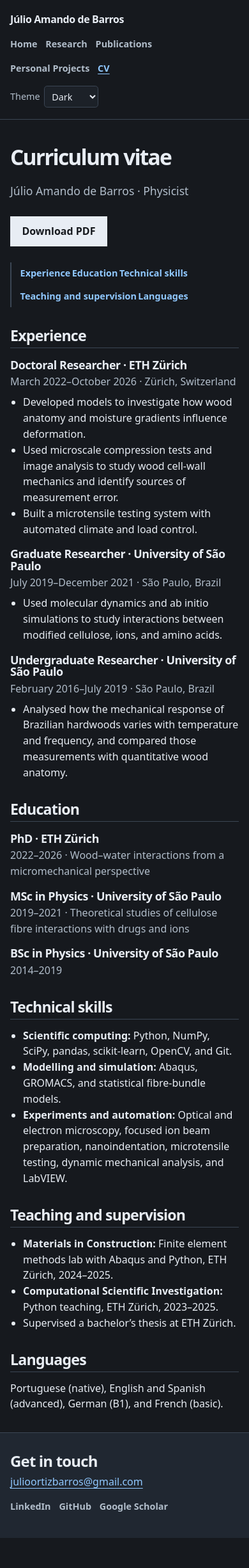
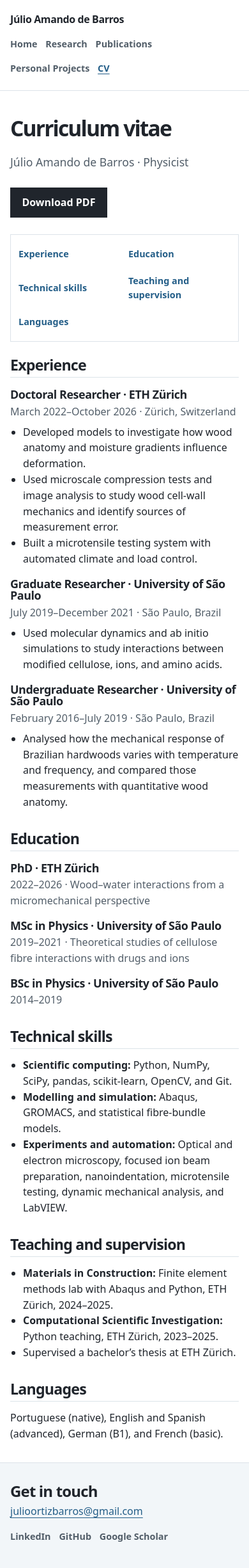
Before and after one commit to juliobarros-BR/juliobarros-BR.github.io, a Jekyll site: the page built from cv.md, in a window 390 px wide. Shown: the whole page at 64% size. Built offline with Jekyll 4.4.1, drawn with Linux system fonts in a browser that asks for light colours; before the commit the page ends 2403 px from its top, so only the background shows below that.

Commit message:
Fix mobile CV navigation and follow system theme

```diff
--- a/_layouts/default.html
+++ b/_layouts/default.html
@@ -1,11 +1,10 @@
 <!doctype html>
-<html lang="en" data-theme="dark">
+<html lang="en">
 <head>
   <meta charset="utf-8">
   <meta name="viewport" content="width=device-width, initial-scale=1">
   <meta name="description" content="{{ page.description | default: site.description | escape }}">
   <title>{% if page.url != '/' %}{{ page.title | escape }} · {% endif %}{{ site.title | escape }}</title>
-  <script src="{{ '/assets/js/theme.js' | relative_url }}"></script>
   <link rel="stylesheet" href="{{ '/assets/css/custom.css' | relative_url }}">
 </head>
 <body>
@@ -18,14 +17,6 @@
           <a href="{{ item.url | relative_url }}"{% if page.url == item.url %} aria-current="page"{% endif %}>{{ item.title }}</a>
         {% endfor %}
       </nav>
-      <label class="theme-control" hidden>
-        Theme
-        <select id="site-theme">
-          <option value="dark">Dark</option>
-          <option value="light">Light</option>
-          <option value="system">System</option>
-        </select>
-      </label>
     </div>
   </header>
   <main id="main" class="shell" tabindex="-1">
--- a/assets/css/custom.css
+++ b/assets/css/custom.css
@@ -146,7 +146,8 @@ h3 { font-size: 1.44rem; letter-spacing: -.045em; }
   --tint: #f2f6f9;
   font-family: system-ui, sans-serif;
 }
-:root[data-theme="dark"] {
+@media (prefers-color-scheme: dark) {
+  :root {
     color-scheme: dark;
     --paper: #16191e;
     --surface: #1c2128;
@@ -156,20 +157,6 @@ h3 { font-size: 1.44rem; letter-spacing: -.045em; }
     --line: #3b4654;
     --tint: #202731;
   }
-.theme-control {
-  display: flex;
-  align-items: center;
-  gap: .4rem;
-  color: var(--muted);
-  font-size: .9rem;
-}
-.theme-control select {
-  color: var(--ink);
-  background: var(--surface);
-  border: 1px solid var(--line);
-  border-radius: .3rem;
-  font: inherit;
-  padding: .35rem .45rem;
 }
 .shell { width: min(950px, calc(100% - 3rem)); }
 h1, .hero h1 { font-size: clamp(2.1rem, 5vw, 3.5rem); letter-spacing: -.055em; line-height: 1.08; }
@@ -195,8 +182,25 @@ h3 { letter-spacing: -.025em; }
 .cv-content ul { margin-block: .45rem 1rem; padding-left: 1.25rem; }
 @media (max-width: 600px) {
   .shell { width: calc(100% - 2rem); }
-  .hero, .cv-layout { grid-template-columns: 1fr; }
+  .hero { grid-template-columns: 1fr; }
   .portrait { width: 9rem; }
-  .cv-nav { position: static; display: flex; }
   .profile-research .project-body { padding-top: .85rem; }
 }
+
+@media (max-width: 700px) {
+  .cv-layout { grid-template-columns: minmax(0, 1fr); gap: 1.5rem; }
+  .cv-nav {
+    position: static;
+    grid-template-columns: repeat(auto-fit, minmax(min(100%, 9rem), 1fr));
+    gap: .25rem .75rem;
+    border: 1px solid var(--line);
+    padding: .5rem .75rem;
+  }
+  .cv-nav a {
+    display: flex;
+    align-items: center;
+    min-height: 44px;
+    padding: .3rem 0;
+    text-align: left;
+  }
+}
--- a/assets/js/theme.js
+++ /dev/null
@@ -1,37 +0,0 @@
-(() => {
-  const choices = ["dark", "light", "system"];
-  const media = window.matchMedia("(prefers-color-scheme: dark)");
-  const storageKey = "portfolio-theme";
-  let preference = "dark";
-
-  try {
-    const saved = localStorage.getItem(storageKey);
-    if (choices.includes(saved)) preference = saved;
-  } catch {
-    // The switch remains usable when browser storage is disabled.
-  }
-
-  function applyTheme() {
-    document.documentElement.dataset.theme =
-      preference === "system" ? (media.matches ? "dark" : "light") : preference;
-  }
-
-  applyTheme();
-  media.addEventListener("change", applyTheme);
-
-  document.addEventListener("DOMContentLoaded", () => {
-    const control = document.getElementById("site-theme");
-    if (!control) return;
-    control.value = preference;
-    control.closest("label").hidden = false;
-    control.addEventListener("change", () => {
-      preference = control.value;
-      applyTheme();
-      try {
-        localStorage.setItem(storageKey, preference);
-      } catch {
-        // The current page still reflects the selection.
-      }
-    });
-  });
-})();
```
Lines whose indentation alone changed are shown as unchanged.
